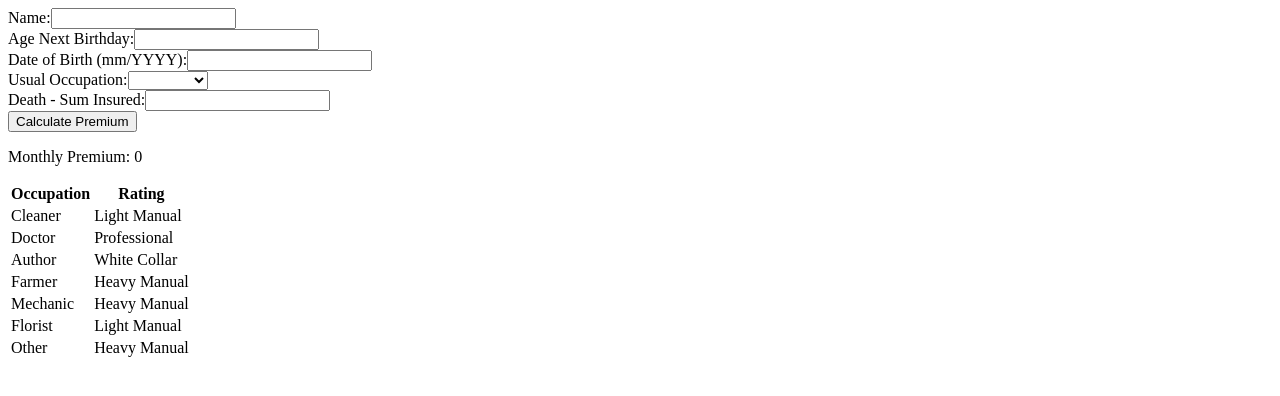
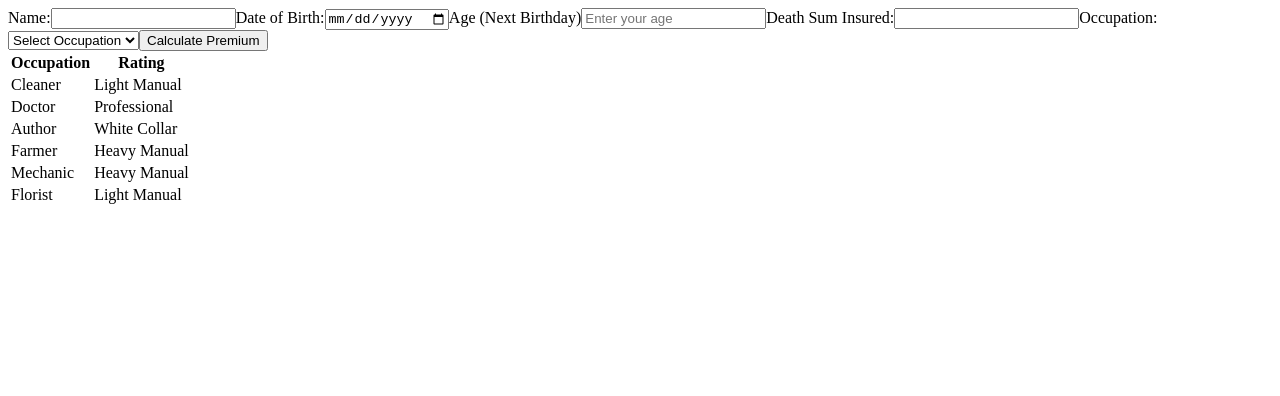
Before and after one commit to Nagaraju-Gannoju/Premium-Calculator, an Angular app in the folder premium-calculator/: page / in a window 1280 px wide. Shown: the top 396 px of the page. Built offline with nearby package versions, Linux system fonts and the light colour scheme.

Commit message:
Commit Changes

```diff
--- a/premium-calculator/src/app/premium-calculator/premium-calculator.component.html
+++ b/premium-calculator/src/app/premium-calculator/premium-calculator.component.html
@@ -1,32 +1,33 @@
-<div class="container">
-    <form [formGroup]="premiumForm" (ngSubmit)="calculatePremium()">
-        <div class="form-group">
-            <label for="name">Name:</label>
-            <input type="text" id="name" formControlName="name" required>
-        </div>
-        <div class="form-group">
-            <label for="age">Age Next Birthday:</label>
-            <input type="number" id="age" formControlName="age" required>
-        </div>
-        <div class="form-group">
-            <label for="dob">Date of Birth (mm/YYYY):</label>
-            <input type="text" id="dob" formControlName="dob" required>
-        </div>
-        <div class="form-group">
-            <label for="occupation">Usual Occupation:</label>
-            <select id="occupation" formControlName="occupation"  required>
-                <option *ngFor="let occupation of occupations" [value]="occupation.rating">{{ occupation.name }}</option>
-            </select>
-        </div>
-        <div class="form-group">
-            <label for="death-cover">Death - Sum Insured:</label>
-            <input type="number" id="death-cover" formControlName="deathCover" required>
-        </div>
-        <button type="submit" (click)="calculatePremium()">Calculate Premium</button>
-        <p>Monthly Premium: {{ premiumAmount }}</p>
-    </form>
+<form [formGroup]="form" (ngSubmit)="calculatePremium()">
+  <label for="name">Name:</label>
+  <input id="name" formControlName="name" type="text" />
 
-        <table>
+  <label for="dob">Date of Birth:</label>
+  <input id="dob" formControlName="dob" type="date" />
+
+<label for="age">Age (Next Birthday)</label>
+<input id="age" formControlName="age" type="number" placeholder="Enter your age" title="Age at next birthday" />
+
+  <label for="deathSumInsured">Death Sum Insured:</label>
+  <input id="deathSumInsured" formControlName="deathSumInsured" type="number" />
+
+  <label for="occupation">Occupation:</label>
+  <select id="occupation" formControlName="occupation" >
+    <option value="">Select Occupation</option>
+    <option *ngFor="let occ of occupations" [value]="occ.name">{{ occ.name }}</option>
+  </select>
+
+  <button type="submit" (click)="calculatePremium()">Calculate Premium</button>
+</form>
+
+
+
+<div *ngIf="monthlyPremium !== null">
+  <p>Occupation Rating: {{ selectedRating }}</p>
+  <p>Monthly Premium: ₹{{ monthlyPremium.toFixed(2) }}</p>
+</div>
+
+ <table>
     <thead>
       <tr>
         <th>Occupation</th>
@@ -40,4 +41,3 @@
       </tr>
     </tbody>
   </table>
-</div>
--- a/premium-calculator/src/app/premium-calculator/premium-calculator.component.ts
+++ b/premium-calculator/src/app/premium-calculator/premium-calculator.component.ts
@@ -1,22 +1,28 @@
 import { Component, OnInit } from '@angular/core';
-import { FormGroup, FormControl, Validators, ReactiveFormsModule } from '@angular/forms';
+import { FormGroup, FormControl, Validators, ReactiveFormsModule, FormBuilder } from '@angular/forms';
 import { CommonModule } from '@angular/common';
 
 @Component({
   selector: 'app-premium-calculator',
   templateUrl: './premium-calculator.component.html',
   styleUrls: ['./premium-calculator.component.css'],
-  imports: [CommonModule, ReactiveFormsModule]
+  imports: [CommonModule,ReactiveFormsModule]
 
 })
 export class PremiumCalculatorComponent implements OnInit {
-  premiumForm = new FormGroup({
-    name: new FormControl<string>('', Validators.required),
-    age: new FormControl<number | null>(null, Validators.required),
-    dob: new FormControl<string>('', Validators.required),
-    occupation: new FormControl<string>('', Validators.required),
-    deathCover: new FormControl<number | null>(null, Validators.required)
+  form: FormGroup;
+monthlyPremium: number | null = null;
+selectedRating: string = '';
+
+constructor(private fb: FormBuilder) {
+  this.form = this.fb.group({
+    name: ['', Validators.required],
+    dob: ['', Validators.required],
+    age: ['', [Validators.required, Validators.min(1)]],
+    deathSumInsured: ['', [Validators.required, Validators.min(1)]],
+    occupation: ['', Validators.required]
   });
+}
 
    occupations = [
   { name: 'Cleaner', rating: 'Light Manual' },
@@ -24,42 +30,29 @@ export class PremiumCalculatorComponent implements OnInit {
   { name: 'Author', rating: 'White Collar' },
   { name: 'Farmer', rating: 'Heavy Manual' },
   { name: 'Mechanic', rating: 'Heavy Manual' },
-    { name: 'Florist', rating: 'Light Manual' },
-    { name: 'Other', rating: 'Heavy Manual' }
+  { name: 'Florist', rating: 'Light Manual' }
 ];
 
-  occupationRatingFactors: { [key: string]: number } = {
-    "Professional": 1.5,
-    "White Collar": 2.25,
-    "Light Manual": 11.50,
-    "Heavy Manual": 31.75,
-    "Other": 1.0
+ratingFactors: { [key: string]: number } = {
+  'Professional': 1.0,
+  'White Collar': 1.25,
+  'Light Manual': 1.5,
+  'Heavy Manual': 1.75
 };
 
-  premiumAmount = 0;
+
 
   ngOnInit(): void {
   }
 
   calculatePremium() {
-    if (this.premiumForm.valid) {
-      const occupationName = this.premiumForm.get('occupation')!.value;
-      if (occupationName !== null) {
-        const occupation = this.occupations.find(o => o.name === occupationName);
-        if (occupation) {
-          const occupationRatingFactor = this.occupationRatingFactors[occupation.rating];
-          const age = Number(this.premiumForm.get('age')!.value);
-          const deathCoverValue = this.premiumForm.get('deathCover')!.value;
-          const deathCover = deathCoverValue !== null ? Number(deathCoverValue) : 0;
+  if (this.form.invalid) return;
 
-          if (!isNaN(age) && !isNaN(deathCover)) {
-            this.premiumAmount = (deathCover * occupationRatingFactor * age) / 1000 * 12;
-          } else {
-            console.error('Invalid age or death cover value');
+  const { age, deathSumInsured, occupation } = this.form.value;
+  const rating = this.occupations.find(o => o.name === occupation)?.rating;
+  const factor = this.ratingFactors[rating!];
+
+  this.selectedRating = rating!;
+  this.monthlyPremium = (deathSumInsured * factor * age) / 1000 * 12;
   }
 }
-      }
-
-    }
-  }
-}
```
Lines whose indentation alone changed are shown as unchanged.
